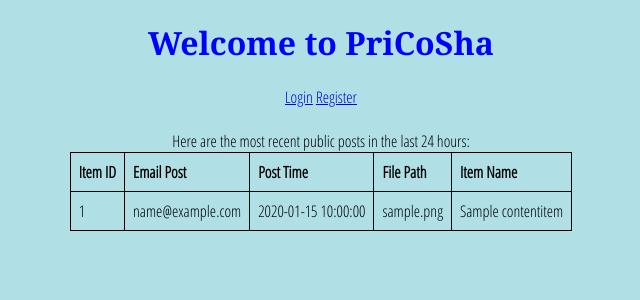
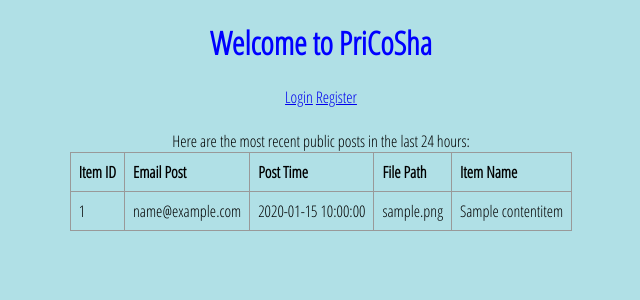
Before and after one commit to md3756/PriCoSha, a Flask app: page / in a window 1280 px wide. Shown: the top 300 px of the page, without its empty margins (319-959 px from the left). Run offline with Flask 2, Linux system fonts and the light colour scheme; tables that the repository leaves empty hold one stand-in row (values such as "Sample post").

Commit message:
Edit font in index.html

```diff
--- a/templates/index.html
+++ b/templates/index.html
@@ -14,12 +14,14 @@
         table {
             border-collapse: collapse;
         }
-
-    td, th {
-        border: 1px solid #999;
-        padding: 0.5rem;
-        text-align: left;
-    }
+        table, th, td{
+            border: 1px solid black;
+        }
+        td, th {
+            border: 1px solid #999;
+            padding: 0.5rem;
+            text-align: left;
+        }
     </style>
 </head>
 <center>
@@ -29,14 +31,6 @@
 
 	<a href="/register">Register</a>
   <br>
-  <style type="text/css">
-  	table, th, td{
-  		border: 1px solid black;
-  	}
-    h1{
-      font-family: Georgia;
-    }
-  </style>
 
 <br>
 Here are the most recent public posts in the last 24 hours:
```
